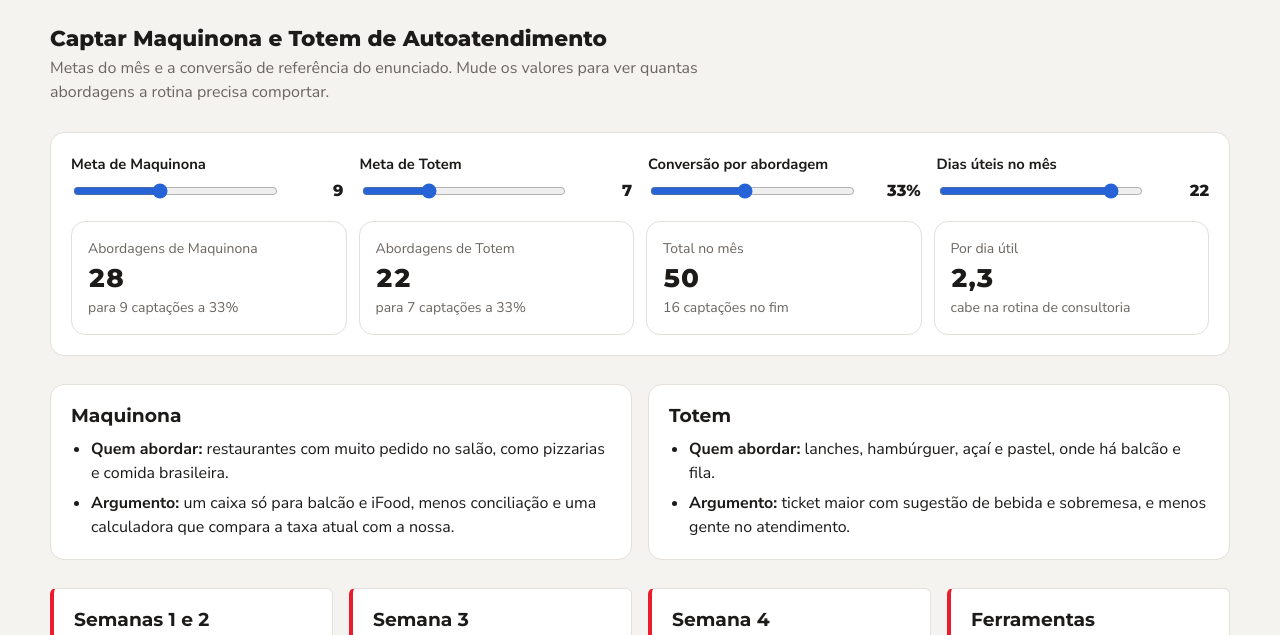
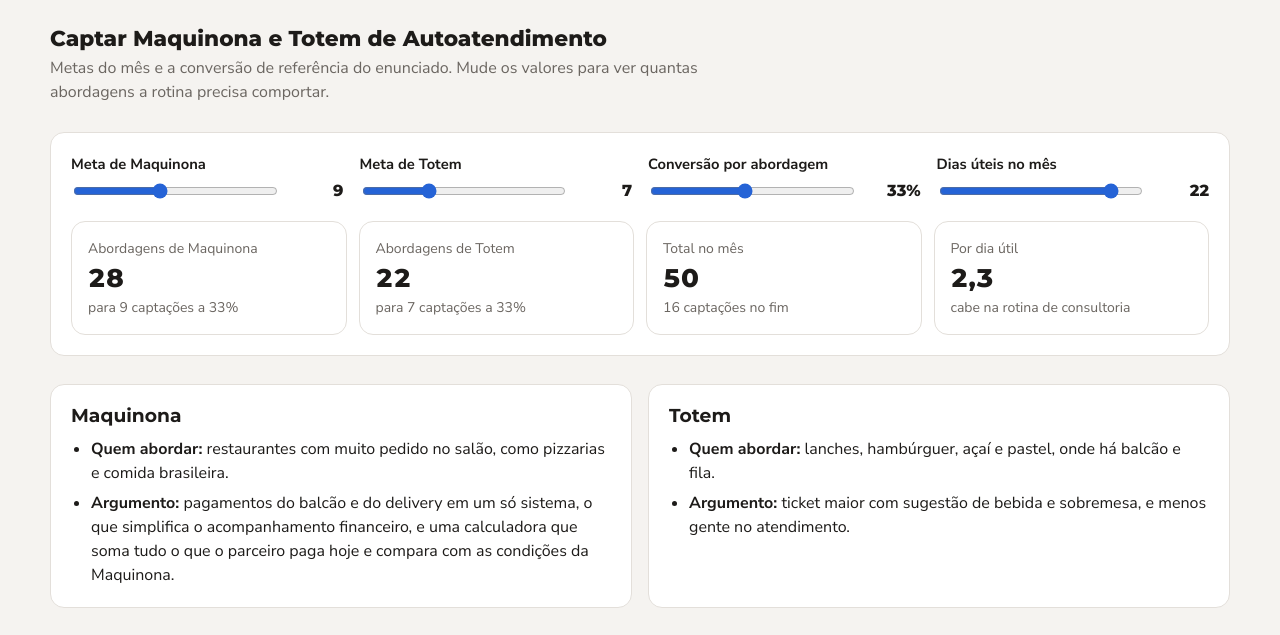
Before and after one commit to VictorChantre08/case-ifood-dados, a plain HTML site: page index.html in a window 1280 px wide. Both pictures are taken after a click on the tab "4 · Maquinona e Totem". Shown: the part 99-734 px from the top of the page. Drawn offline with Linux system fonts and the light colour scheme.

Commit message:
Ajusta a redação do argumento da Maquinona
Co-Authored-By: Claude Sonnet 5.5 <noreply@anthropic.com>
Claude-Session: https://claude.ai/code/session_01DLuk8XG7ZteK3SKx9w2mrZ

```diff
--- a/index.html
+++ b/index.html
@@ -305,7 +305,7 @@ details ol,details ul,.card ul{margin:0;padding-left:20px;display:flex;flex-dire
   <div class="grid g2">
     <div class="card"><h3>Maquinona</h3><ul style="margin-top:10px">
       <li><b>Quem abordar:</b> restaurantes com muito pedido no salão, como pizzarias e comida brasileira.</li>
-      <li><b>Argumento:</b> um caixa só para balcão e iFood, menos conciliação e uma calculadora que compara a taxa atual com a nossa.</li></ul></div>
+      <li><b>Argumento:</b> pagamentos do balcão e do delivery em um só sistema, o que simplifica o acompanhamento financeiro, e uma calculadora que soma tudo o que o parceiro paga hoje e compara com as condições da Maquinona.</li></ul></div>
     <div class="card"><h3>Totem</h3><ul style="margin-top:10px">
       <li><b>Quem abordar:</b> lanches, hambúrguer, açaí e pastel, onde há balcão e fila.</li>
       <li><b>Argumento:</b> ticket maior com sugestão de bebida e sobremesa, e menos gente no atendimento.</li></ul></div>
```
Also changed, not shown: docs/img/06-maquinona-totem.png.
